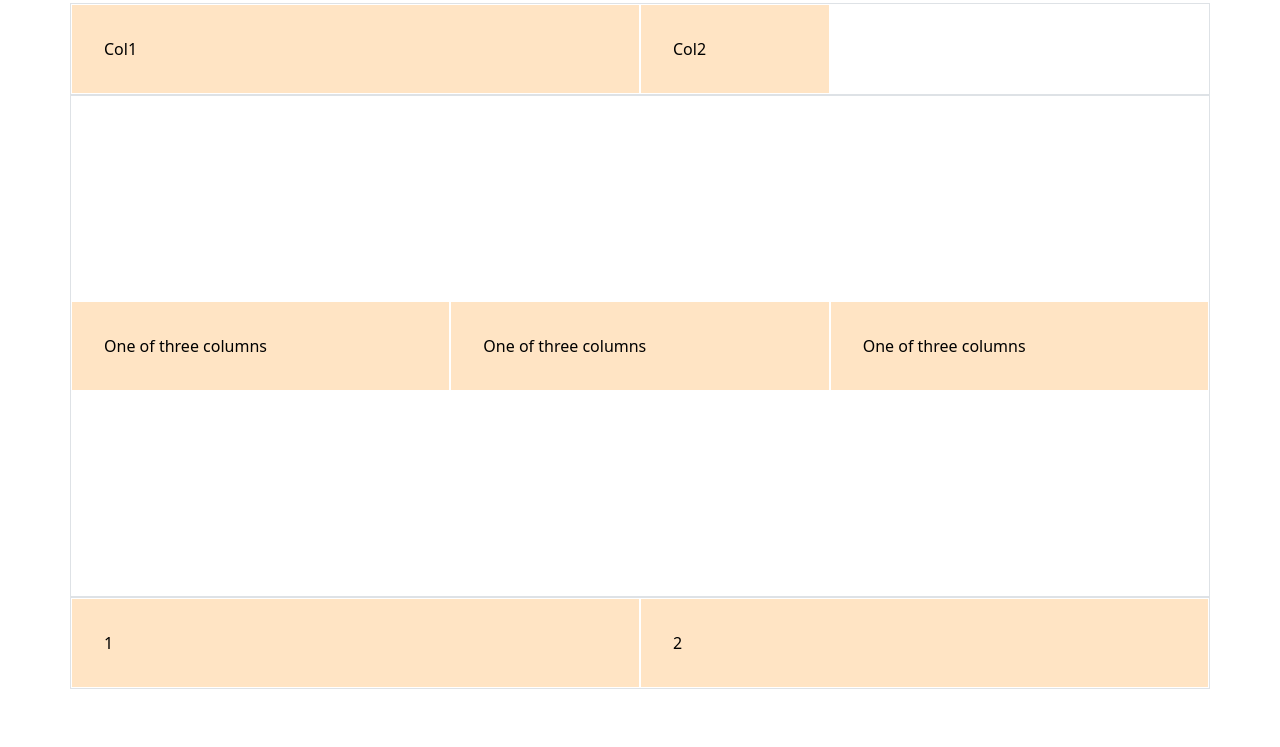
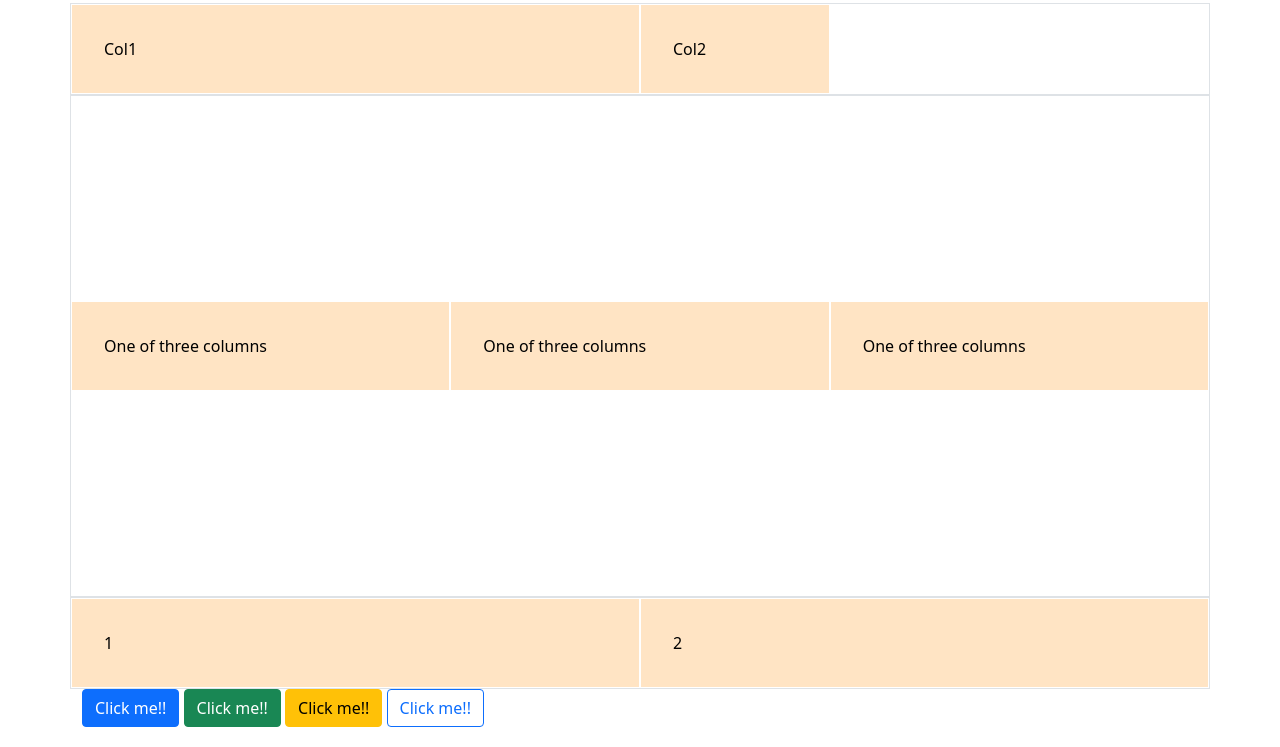
Before and after one commit to kemigabocatherine/Bootstrap-personal, a plain HTML site: page index.html in a window 1280 px wide. Shown: the part 53-800 px from the top of the page. Drawn offline with nearby package versions, Linux system fonts and the light colour scheme.

Commit message:
Add buttons to the page

```diff
--- a/index.html
+++ b/index.html
@@ -37,6 +37,12 @@
             <div class="col">2</div>
         </div>
     </div>
+    <div class="container pd-20px">
+        <button class="btn btn-primary">Click me!!</button>
+        <button class="btn btn-success">Click me!!</button>
+        <button class="btn btn-warning">Click me!!</button>
+        <button class="btn btn-outline-primary">Click me!!</button>
+    </div>
     <script src="https://cdn.jsdelivr.net/npm/bootstrap@5.1.3/dist/js/bootstrap.bundle.min.js" integrity="sha384-ka7Sk0Gln4gmtz2MlQnikT1wXgYsOg+OMhuP+IlRH9sENBO0LRn5q+8nbTov4+1p" crossorigin="anonymous"></script>
 </body>
 </html>
```
